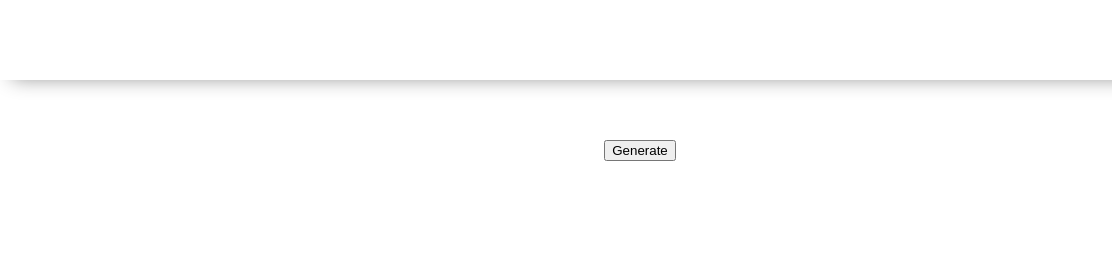
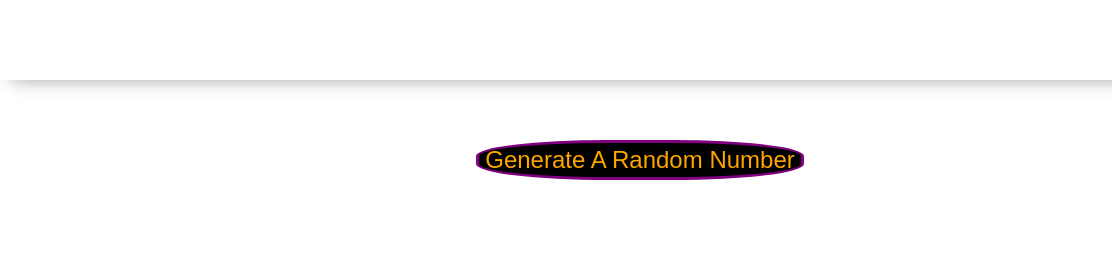
Before and after one commit to ajoy267/build-1, a website: page index.html in a window 1280 px wide. Shown: the top 280 px of the page, 0-1112 px from the left. Drawn offline with Linux system fonts and the light colour scheme.

Commit message:
added a little bit of styles

```diff
--- a/index.html
+++ b/index.html
@@ -20,7 +20,7 @@
     </header>
     <main>
         <section class="main-section">
-            <button id="generate">Generate</button>
+            <button id="generate">Generate A Random Number</button>
             <p id="random-num"></p>
         </section>
     </main>
--- a/styles/style.css
+++ b/styles/style.css
@@ -20,6 +20,20 @@ body {
 
     font-family: 'Titillium Web', sans-serif;
     background-color: var(--color2);
+}
+
+#generate {
+    height: 40px;
+    font-size: 1.5rem;
+    border-radius: 40%;
+    border: 3px solid purple;
+    color: orange;
+    background-color: black;
+}
+
+#random-num {
+    font-size: 1.5rem;
+    color: orange;
 }
 
 main {
```
